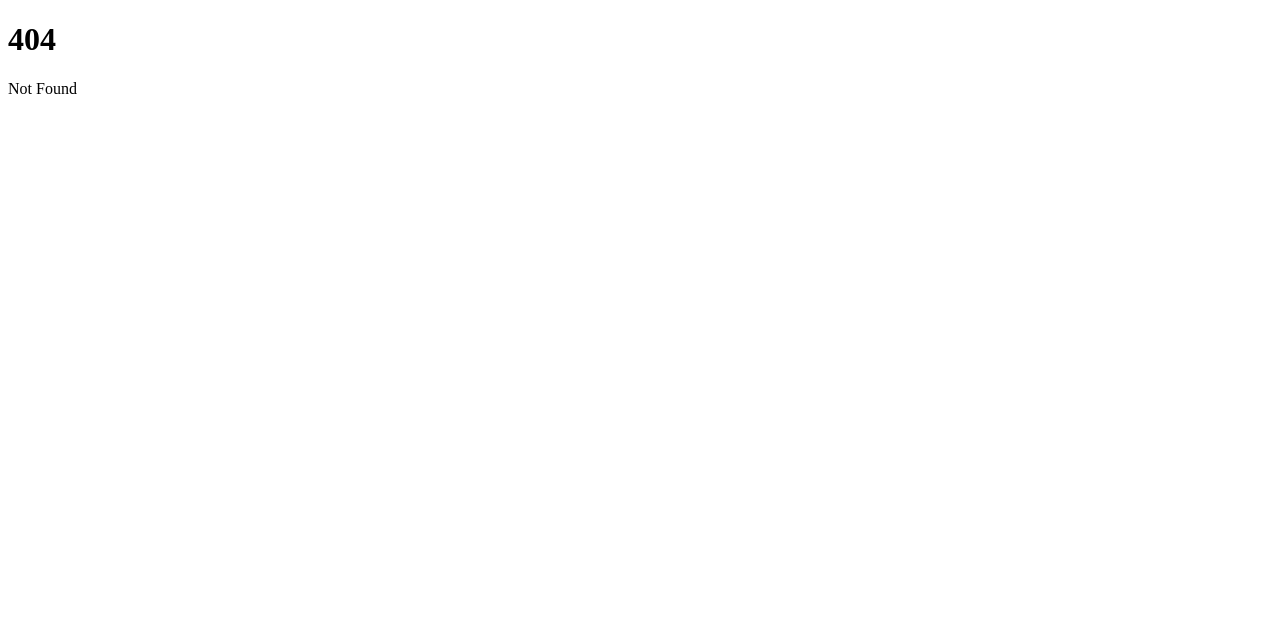
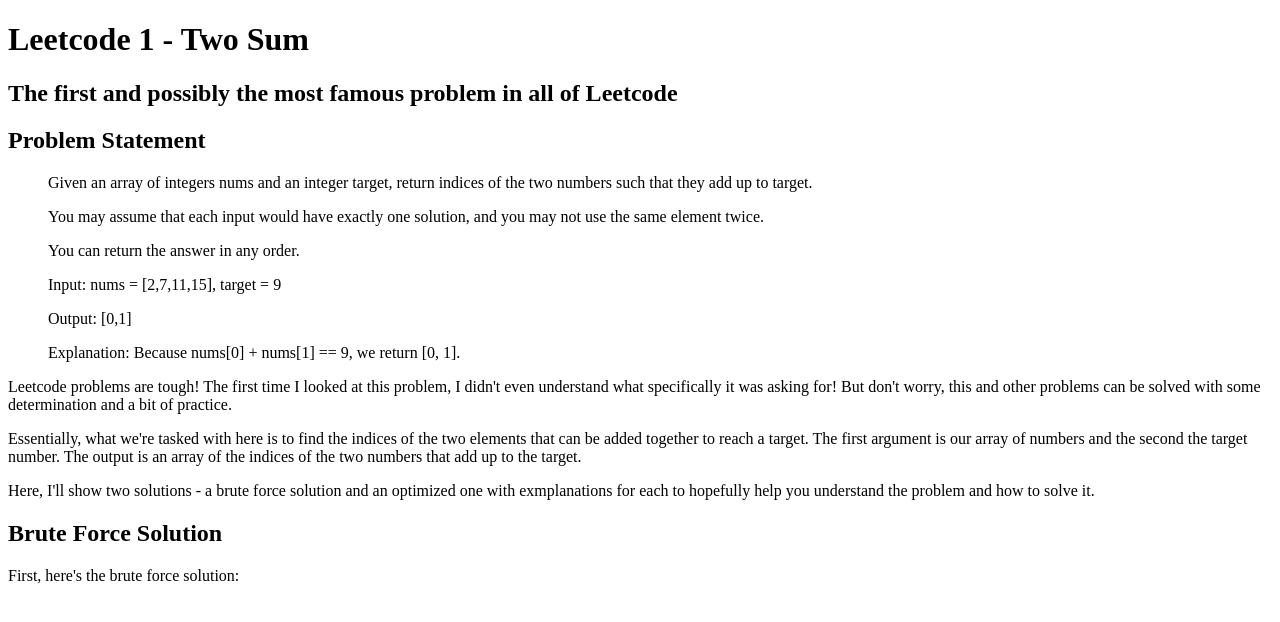
Before and after one commit to ElDuke717/algo-problems, a SvelteKit app: page /problems in a window 1280 px wide. Before the commit this address had no page. Shown: the top 622 px of the page. Built offline with nearby package versions, Linux system fonts and the light colour scheme.

Commit message:
add text to two sum page

```diff
--- /dev/null
+++ b/src/routes/problems/+page.svelte
@@ -0,0 +1,33 @@
+<script>
+    // Place JavaScript code here
+    </script>
+
+    <style>
+    /* Place CSS code here */
+    </style>
+
+    <h1>Leetcode 1 - Two Sum</h1>
+
+    <h2>The first and possibly the most famous problem in all of Leetcode</h2>
+
+    <h2>Problem Statement</h2>
+
+    <blockquote>
+    <p>Given an array of integers nums and an integer target, return indices of the two numbers such that they add up to target.</p>
+    <p>You may assume that each input would have exactly one solution, and you may not use the same element twice.</p>
+    <p>You can return the answer in any order.</p>
+
+    <p>Input: nums = [2,7,11,15], target = 9</p>
+    <p>Output: [0,1]</p>
+    <p>Explanation: Because nums[0] + nums[1] == 9, we return [0, 1].</p>
+    </blockquote>
+
+    <p>Leetcode problems are tough! The first time I looked at this problem, I didn't even understand what specifically it was asking for! But don't worry, this and other problems can be solved with some determination and a bit of practice.</p>
+
+    <p>Essentially, what we're tasked with here is to find the indices of the two elements that can be added together to reach a target. The first argument is our array of numbers and the second the target number. The output is an array of the indices of the two numbers that add up to the target.</p>
+
+    <p>Here, I'll show two solutions - a brute force solution and an optimized one with exmplanations for each to hopefully help you understand the problem and how to solve it.</p>
+
+
+    <h2>Brute Force Solution</h2>
+    <p>First, here's the brute force solution:</p>
```
Also changed, not shown: src/routes/two-sum.svelte (deleted, +0 -11 lines).
